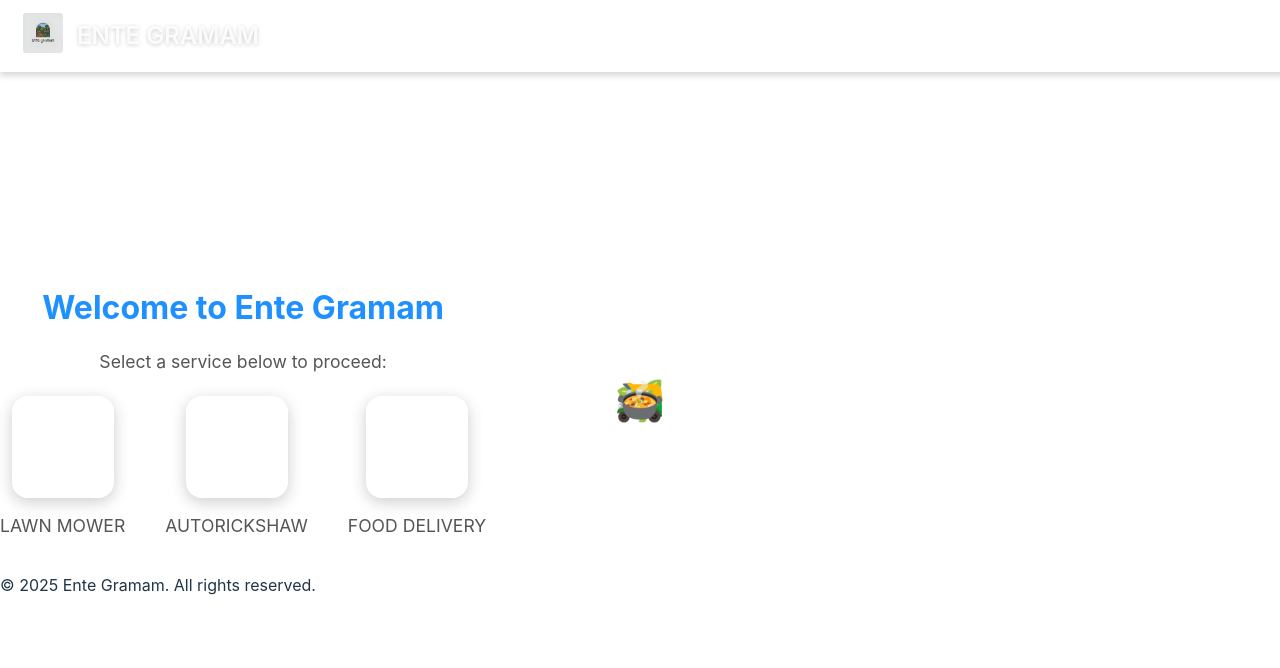
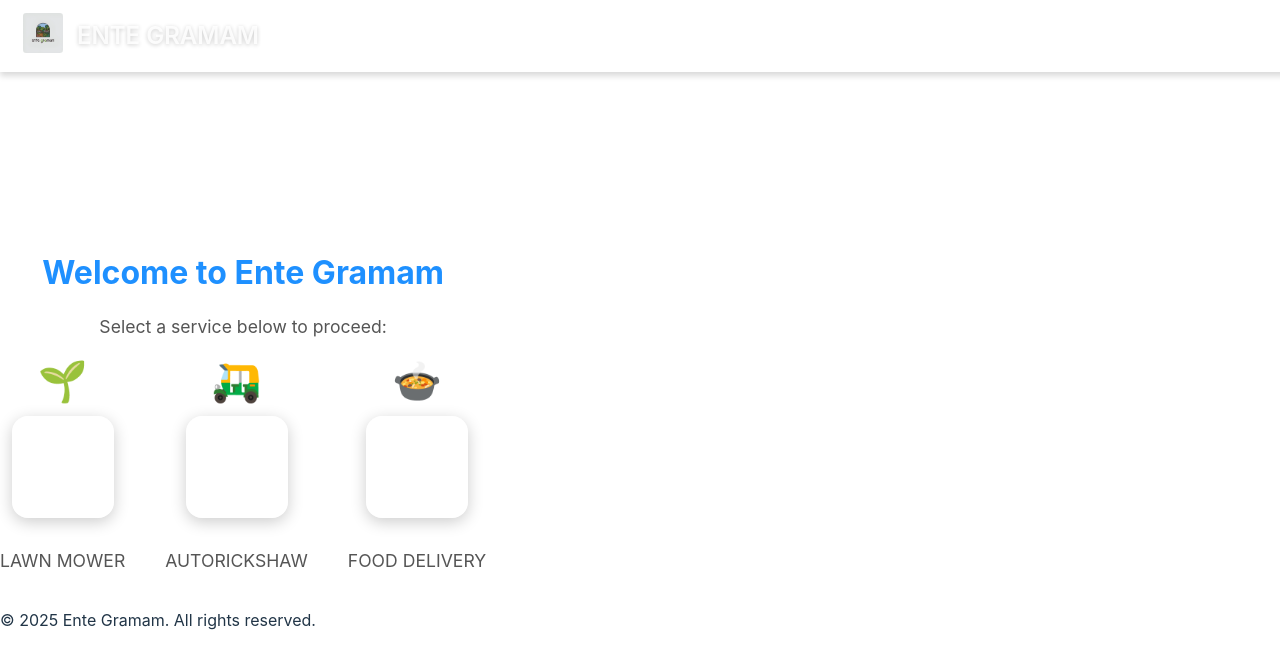
Before and after one commit to code-ninja-labs/ente-gramam1, a React (Vite) app: page / in a window 1280 px wide. Shown: the top 668 px of the page. Built offline with nearby package versions, Linux system fonts and the light colour scheme.

Commit message:
Update AppIcons.css

```diff
--- a/src/components/AppIcons/AppIcons.css
+++ b/src/components/AppIcons/AppIcons.css
@@ -10,9 +10,10 @@
 /* Wrapper for each app icon (icon + container + label) */
 .icon-item {
   display: flex;
-  flex-direction: column; /* Stack the icon, container, and text vertically */
-  align-items: center; /* Align horizontally in the center */
-  justify-content: flex-start; /* Align items starting from the top */
+  flex-direction: column;
+  align-items: center;
+  justify-content: flex-start;
+  gap: 15px; /* Add space between emoji and container */
 }
 
 /* Glass-style container for a frosted effect */
@@ -39,10 +40,9 @@
   line-height: 1;
   margin: 0;
   padding: 0;
-  position: absolute; /* Ensure it aligns properly */
-  top: 50%;
-  left: 50%;
-  transform: translate(-50%, -50%); /* Perfectly center the emoji */
+  display: flex; /* Make sure it aligns properly */
+  align-items: center;
+  justify-content: center;
 }
 
 /* Label text below the container */
```
